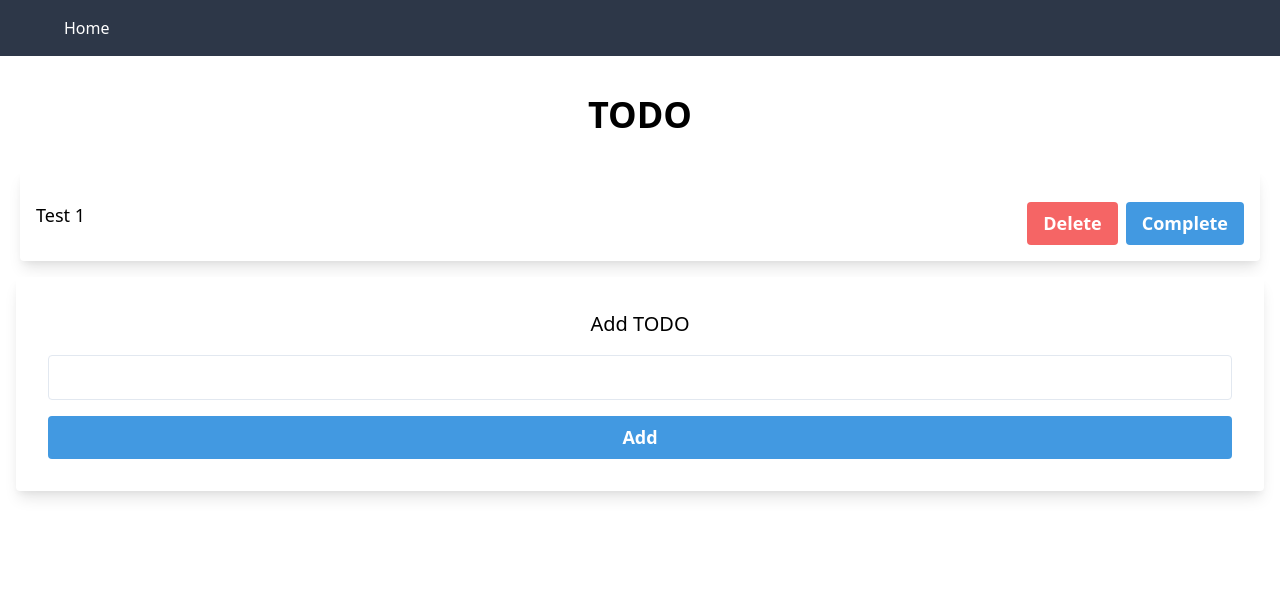
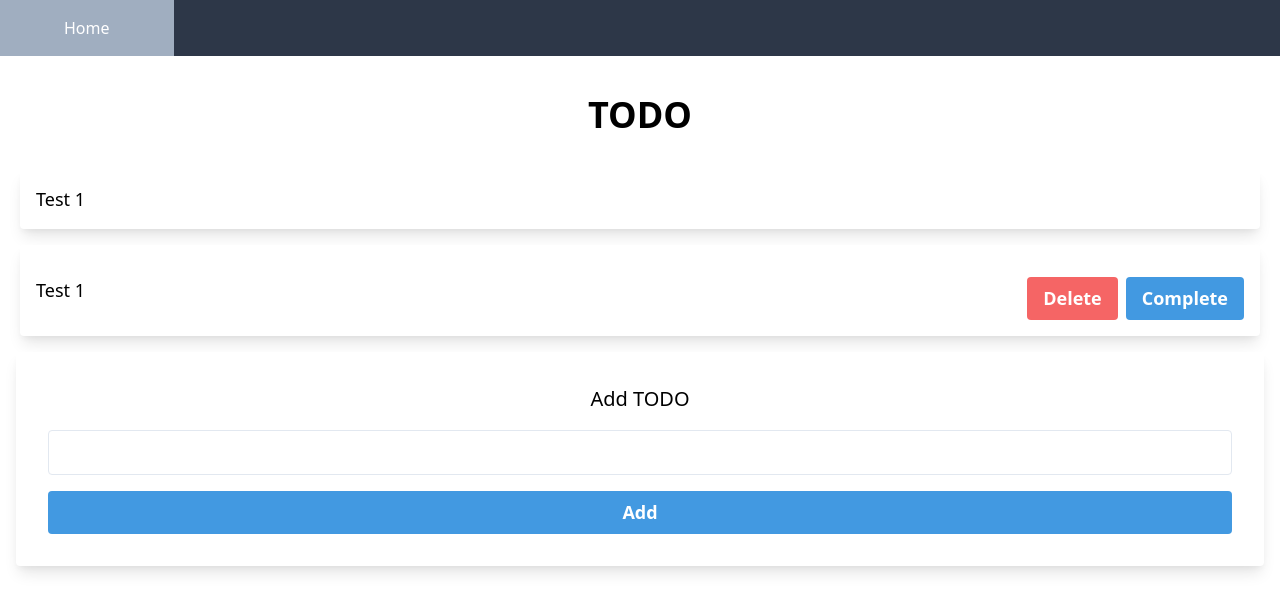
Before and after one commit to davidbaker8391-prog/Vue-Todo, a Nuxt app: page / in a window 1280 px wide. Shown: the top 612 px of the page. Built offline with nearby package versions, Linux system fonts and the light colour scheme.

Commit message:
Start refactor todo list to be separate component

```diff
--- /dev/null
+++ b/components/TodoForm/ListTodos.vue
@@ -0,0 +1,26 @@
+<template>
+  <div>
+    <div
+      v-for="(todo, index) in todos"
+      :key="index"
+      class="flex items-center justify-between p-4 bg-white rounded shadow-lg"
+      :class="{ 'bg-green-300': todo.done }"
+    >
+      <div>
+        <div>{{ todo.name }}</div>
+      </div>
+    </div>
+  </div>
+</template>
+
+<script>
+export default {
+  props: {
+    todos: { type: Array, default: null },
+    name: { type: String, default: '' },
+    done: { type: Boolean, default: false },
+  },
+}
+</script>
+
+<style></style>
--- a/pages/index.vue
+++ b/pages/index.vue
@@ -5,6 +5,8 @@
       <div class="relative mt-3">
         <div class="grid grid-cols-6 gap-4">
           <div class="col-span-6 px-1 space-y-4">
+            <list-todos :todos="todos"></list-todos>
+
             <div
               v-for="(todo, index) in todos"
               :key="index"
@@ -64,6 +66,8 @@
 <script lang="ts">
 import Vue from 'vue'
 
+import '@/components/TodoForm/ListTodos'
+
 export default Vue.extend({
   data() {
     const todoText = ''
```
Also changed, not shown: 1 other file (tests, documents, lock files or other folders).
